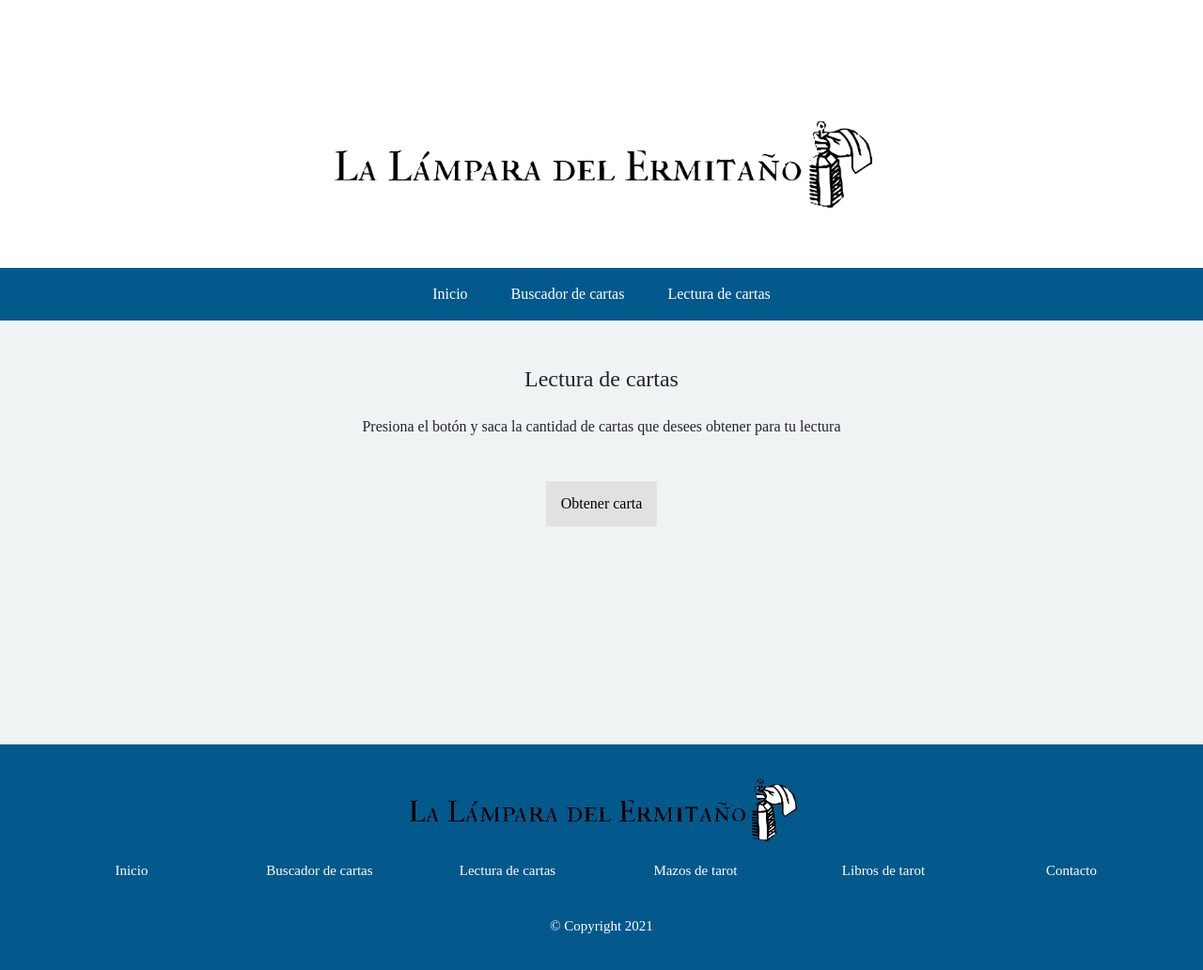
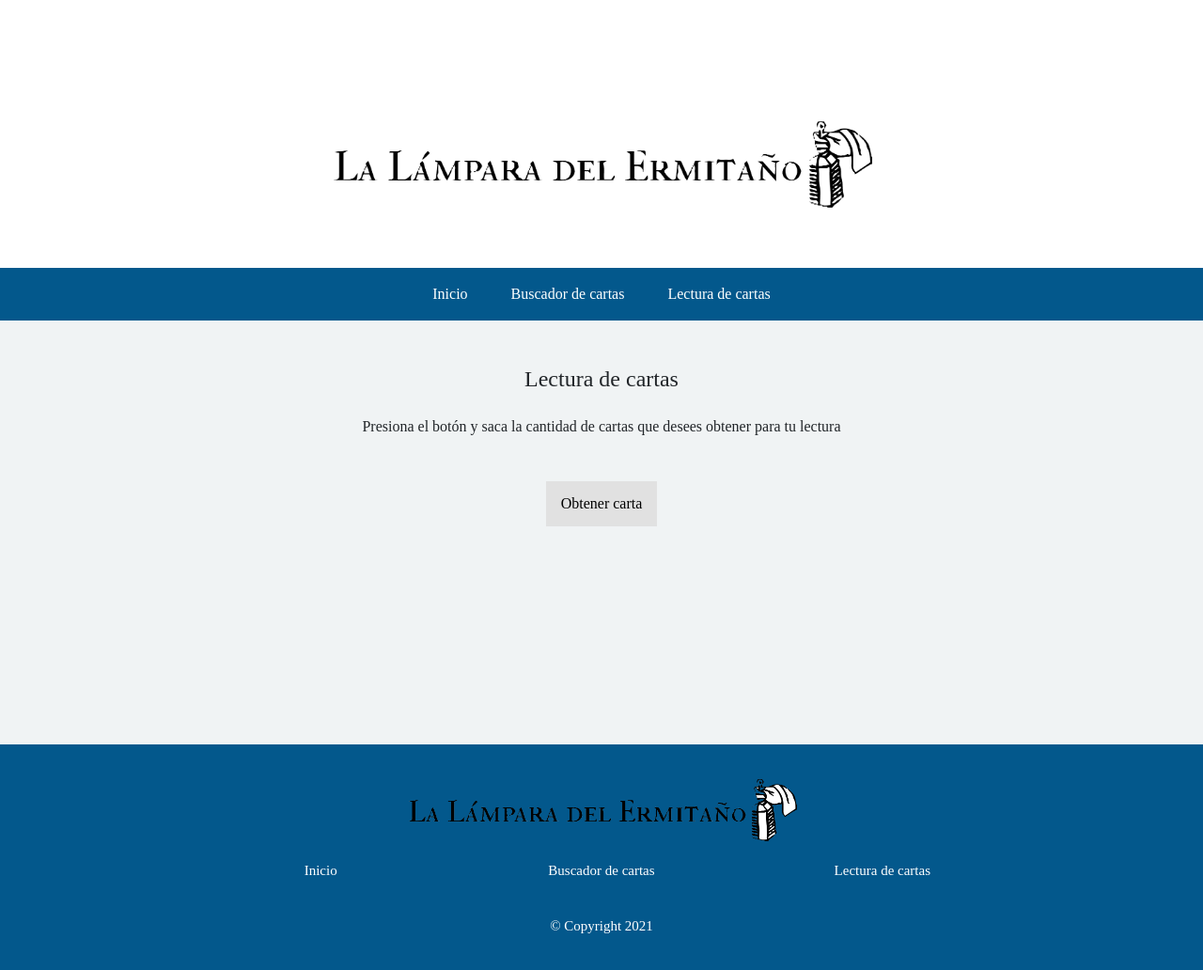
Before and after one commit to SantamariaRamosJ/tarot-page, a plain HTML site: page buscador.html in a window 1280 px wide. Shown: the whole page at 94% size. Drawn offline with nearby package versions, Linux system fonts and the light colour scheme; a web font is replaced by a local one.

Commit message:
footer fixed

```diff
--- a/buscador.html
+++ b/buscador.html
@@ -62,7 +62,7 @@
         <h4 class="container d-flex justify-content-center mb-4">Lectura de cartas</h4>
     </div>
     <div class="boton">
-        <p class="text-center">Presiona el botón y saca la cantidad de cartas que desees
+        <p class="text-center ">Presiona el botón y saca la cantidad de cartas que desees
         obtener para tu lectura
         </p>
     </div>
@@ -1098,16 +1098,16 @@
         <div class="col-sm-12 col-md-12 col-lg-12 d-flex justify-content-center align-items-center">
             <img id="footer-img" src="./img/logo-total1.png">
         </div>
-        <div class="col-4 col-sm-2 col-md-2 col-lg-2 d-flex justify-content-center align-items-end">
-            <p class="items-footer">Inicio</p>
+        <div class="col-4 col-sm-2 col-md-4 col-lg-4 d-flex justify-content-center align-items-end">
+            <p class="items-footer"><a class="footer-link-item" href="./index.html">Inicio</a></p>
         </div>
-        <div class="col-4 col-sm-2 col-md-2 col-lg-2 d-flex justify-content-center align-items-end">
-            <p class="items-footer">Buscador de cartas</p>
+        <div class="col-4 col-sm-2 col-md-4 col-lg-4 d-flex justify-content-center align-items-end">
+            <p class="items-footer"><a class="footer-link-item" href="./index.html">Buscador de cartas</a></p>
         </div>
-        <div class="col-4 col-sm-2 col-md-2 col-lg-2 d-flex justify-content-center align-items-end">
-            <p class="items-footer">Lectura de cartas</p>
+        <div class="col-4 col-sm-2 col-md-4 col-lg-4 d-flex justify-content-center align-items-end">
+            <p class="items-footer"><a class="footer-link-item" href="./buscador.html">Lectura de cartas</a></p>
         </div>
-        <div class="col-4 col-sm-2 col-md-2 col-lg-2 d-flex justify-content-center align-items-end">
+        <!-- <div class="col-4 col-sm-2 col-md-2 col-lg-2 d-flex justify-content-center align-items-end">
             <p class="items-footer">Mazos de tarot</p>
         </div>
         <div class="col-4 col-sm-2 col-md-2 col-lg-2 d-flex justify-content-center align-items-end">
@@ -1115,7 +1115,7 @@
         </div>
         <div class="col-4 col-sm-2 col-md-2 col-lg-2 d-flex justify-content-center align-items-end">
             <p class="items-footer">Contacto</p>
-        </div>
+        </div> -->
         <div class="copyright col-sm-12 col-md-12 col-lg-12 d-flex justify-content-center align-items-end">
             <p class="m-0">© Copyright 2021</p>
         </div>
--- a/style-random.css
+++ b/style-random.css
@@ -567,6 +567,11 @@ cursor: pointer;
 font-weight: 800;
 }
 
+.footer-link-item{
+    text-decoration: none;
+    color: white;
+}
+
 /*Ipad*/
 @media only screen and (max-width: 768px) and (min-width: 413px) {
 .items-footer{
--- a/style.css
+++ b/style.css
@@ -289,6 +289,11 @@ margin-right: auto;
 
   }
 
+  .footer-link-item{
+    text-decoration: none;
+    color: white;
+  }
+
   .items-footer:hover{
     font-weight: 800;
   }
```
Also changed, not shown: index.html (+8 -8 lines).
